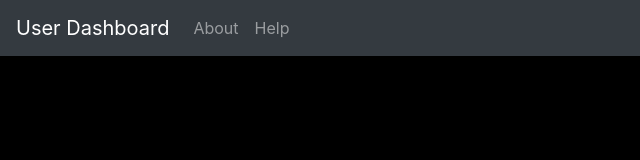
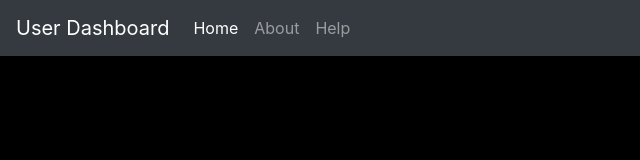
Before and after one commit to quangnguyen17/user-dashboard-web, a plain HTML site: page index.html in a window 1280 px wide. Shown: the full height of the page, 0-640 px from the left. Drawn offline with nearby package versions, Linux system fonts and the light colour scheme.

Commit message:
second-commit

```diff
--- a/index.html
+++ b/index.html
@@ -36,6 +36,10 @@
 
         <div class="collapse navbar-collapse" id="navbarmenu">
             <ul class="navbar-nav">
+                <li class="navbar-item active">
+                    <a href="" class="nav-link">Home</a>
+                </li>
+
                 <li class="navbar-item">
                     <a href="" class="nav-link">About</a>
                 </li>
```
